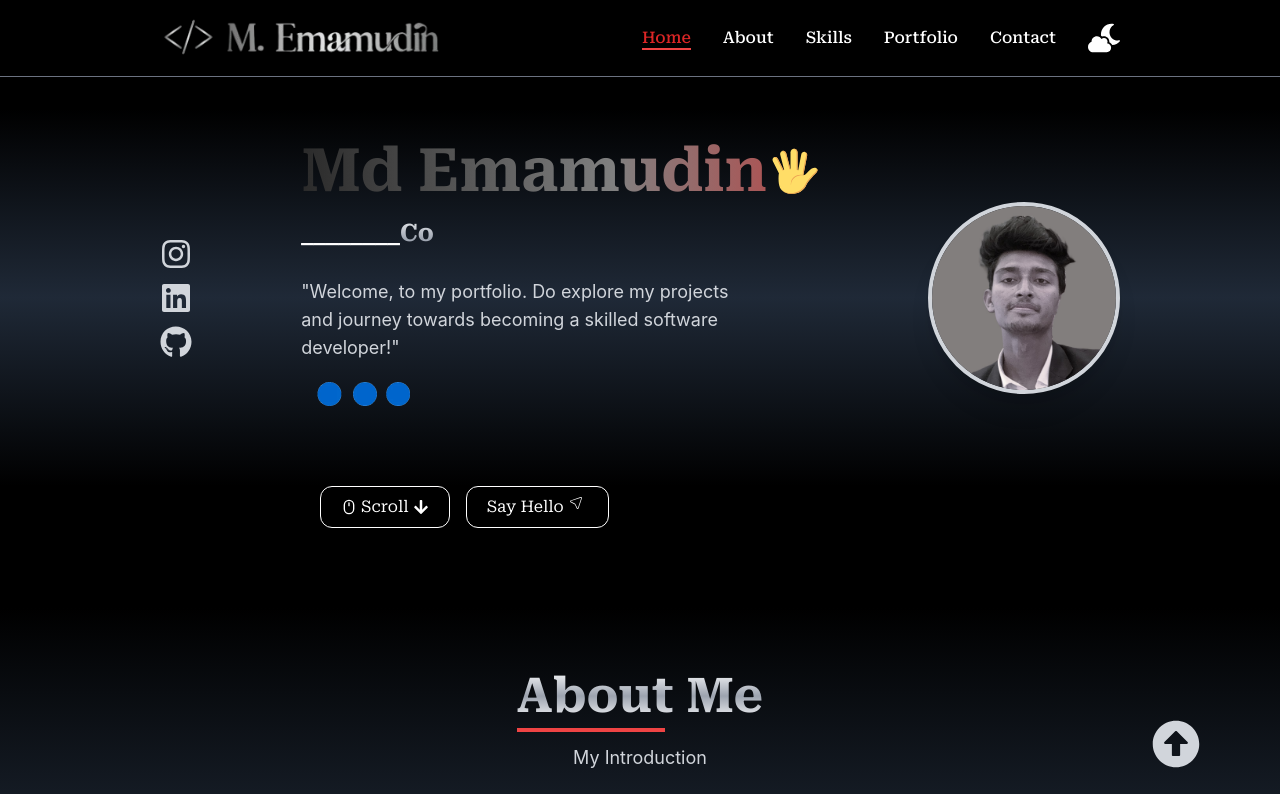
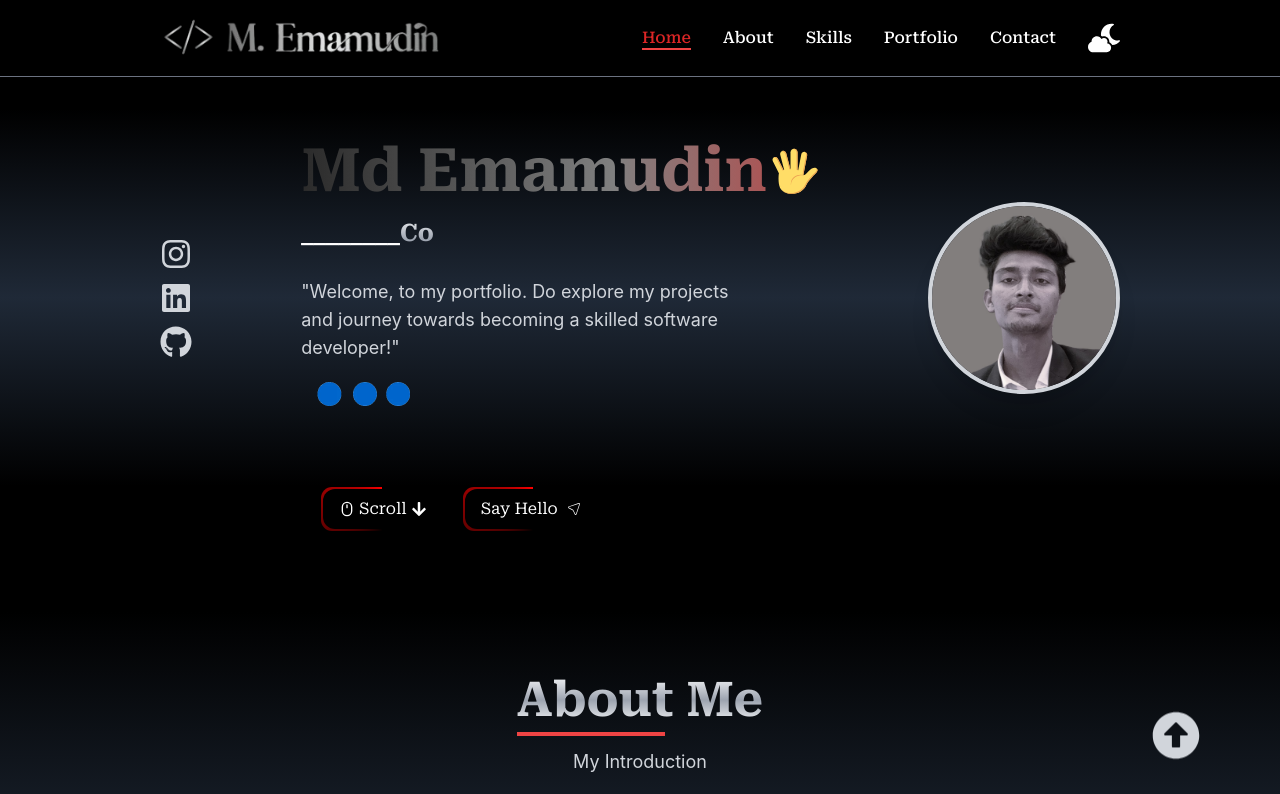
Before and after one commit to MdMassum/Portfolio, a React (Vite) app: page / in a window 1280 px wide. Shown: the top 794 px of the page. Built offline with nearby package versions, Linux system fonts and the light colour scheme; a web font is replaced by a local one.

Commit message:
updated resume and some ui

```diff
--- a/package.json
+++ b/package.json
@@ -10,6 +10,7 @@
     "preview": "vite preview"
   },
   "dependencies": {
+    "clsx": "^2.1.1",
     "emailjs": "^4.0.3",
     "emailjs-com": "^3.2.0",
     "framer-motion": "^12.5.0",
--- /dev/null
+++ b/src/components/AnimatedBorderButton.jsx
@@ -0,0 +1,49 @@
+import React from "react";
+import PropTypes from "prop-types";
+import clsx from "clsx";
+
+const AnimatedBorderButton = ({
+  children,
+  className = "",
+  onClick,
+  disabled = false,
+  innerBg = "bg-black dark:bg-transparent",
+}) => {
+  return (
+    <button
+      onClick={onClick}
+      disabled={disabled}
+      className={clsx(
+        "relative group flex justify-center items-center gap-1 px-0.5 py-0.5 rounded-xl text-white border border-transparent overflow-hidden transition-all duration-300 ease-in-out",
+        "hover:text-red-500 dark:hover:text-red-600",
+        className
+      )}
+    >
+      {/* Animated red border */}
+      <span className="absolute inset-[-50%] dark:bg-[conic-gradient(transparent,transparent,#ff0000)]  animate-spin z-0 " />
+
+      {/* Inner background masking the center */}
+      <span
+        className={clsx(
+          "absolute top-[2px] right-[2px] bottom-[2px] left-[2px] rounded-xl z-10",
+          innerBg
+        )}
+      />
+
+      {/* Content on top */}
+      <span className="flex items-center gap-1 z-20 px-4 py-2 rounded-xl bg-black group-hover:shadow-[0_0_10px_2px_red] dark:hover:bg-gradient-to-b from-gray-300 via-gray-50 to-gray-400">
+        {children}
+      </span>
+    </button>
+  );
+};
+
+AnimatedBorderButton.propTypes = {
+  children: PropTypes.node.isRequired,
+  className: PropTypes.string,
+  onClick: PropTypes.func,
+  disabled: PropTypes.bool,
+  innerBg: PropTypes.string, // to allow background override (e.g., "bg-white")
+};
+
+export default AnimatedBorderButton;
--- a/src/components/ScrollUp.jsx
+++ b/src/components/ScrollUp.jsx
@@ -13,7 +13,7 @@ function ScrollUp() {
       whileHover={{ scale: 1.1 }}
       whileTap={{ scale: 0.9 }}
     >
-      <FaArrowAltCircleUp className='w-12 h-12 text-gray-600 hover:text-black transition-transform transform hover:scale-110 dark:text-gray-300 hover:dark:text-white' />
+      <FaArrowAltCircleUp className='animate-bounce w-12 h-12 text-gray-600 hover:text-black transition-transform transform hover:scale-110 dark:text-gray-300 hover:dark:text-white' />
     </motion.a>
   );
 }
--- a/src/pages/About/AboutData.jsx
+++ b/src/pages/About/AboutData.jsx
@@ -5,6 +5,7 @@ import { SlBadge } from "react-icons/sl";
 import { RiFundsBoxLine } from "react-icons/ri";
 import { IoDocumentTextOutline } from "react-icons/io5";
 import resume from '../../assets/Resume_Emam.pdf';
+import AnimatedBorderButton from '../../components/AnimatedBorderButton';
 
 function AboutData() {
   const { ref, inView } = useInView({ triggerOnce: true, threshold: 0.3 });
@@ -88,10 +89,11 @@ function AboutData() {
         className='flex justify-center md:justify-start'
       >
         <a href={resume} download>
-          <button className='flex items-center gap-2 bg-black text-white py-2 px-4 rounded-xl hover:bg-gray-800 hover:text-red-600 dark:bg-white dark:text-black dark:hover:text-white dark:hover:bg-red-600'>
+
+          <AnimatedBorderButton>
             <span>Download CV</span>
             <IoDocumentTextOutline className='text-xl'/>
-          </button>
+          </AnimatedBorderButton>
         </a>
       </motion.div>
     </motion.div>
--- a/src/pages/Contact/Contact.jsx
+++ b/src/pages/Contact/Contact.jsx
@@ -5,6 +5,7 @@ import { CiLocationArrow1 } from "react-icons/ci";
 import emailjs from "emailjs-com";
 import { motion } from "framer-motion";
 import { useInView } from "react-intersection-observer";
+import AnimatedBorderButton from "../../components/AnimatedBorderButton";
 
 function Contact() {
   const [cred, setCred] = useState({ name: "", email: "", desc: "" });
@@ -98,7 +99,7 @@ function Contact() {
             <MdAttachEmail className="text-4xl text-red-500" />
             <span className="font-semibold text-lg dark:text-black">Email</span>
             <span className="text-gray-500 dark:text-gray-600">mdemamudin726@gmail.com</span>
-            <button className="flex justify-center items-center gap-1 mt-3 text-red-500 hover:text-red-700">
+            <button className="flex justify-center items-center gap-1 mt-3 text-red-500 hover:text-red-700 hover:underline">
               <a href="mailto:mdemamudin726@gmail.com?subject=Hello%20from%20your%20portfolio">
                 Write me
               </a>
@@ -122,7 +123,7 @@ function Contact() {
               href="https://wa.me/919973427703?text=Hello%20from%20your%20portfolio"
               target="_blank"
               rel="noopener noreferrer"
-              className="flex justify-center items-center gap-1 mt-3 text-green-600 hover:text-green-700"
+              className="flex justify-center items-center gap-1 mt-3 text-green-600 hover:text-green-700 hover:underline"
             >
               Message me <FaArrowRight />
             </a>
@@ -208,10 +209,10 @@ function Contact() {
             transition={{ duration: 0.5, delay: 1.5 }}
             className="flex justify-center md:justify-start items-center gap-2 flex-col md:flex-row"
           >
-            <button className="flex items-center gap-1 bg-black text-white py-2 px-4 rounded-xl hover:bg-gray-800 hover:text-red-500 dark:text-black dark:hover:bg-red-600 dark:hover:text-white dark:bg-white">
+            <AnimatedBorderButton>
               <span>Send Message</span>
               <CiLocationArrow1 className="text-xl" />
-            </button>
+            </AnimatedBorderButton>
             {success && (
               <span className="text-sm text-green-600 font-semibold dark:text-green-300">
                 Message Sent SuccessFully !!
--- a/src/pages/Home/Home.jsx
+++ b/src/pages/Home/Home.jsx
@@ -6,6 +6,7 @@ import profile from '../../assets/profile.jpg';
 import { LuMouse } from "react-icons/lu";
 import { FaArrowDown } from "react-icons/fa";
 import { CiLocationArrow1 } from 'react-icons/ci';
+import AnimatedBorderButton from '../../components/AnimatedBorderButton';
 
 function Home() {
     return (
@@ -62,16 +63,17 @@ function Home() {
           className='hidden md:flex gap-4 mx-80 mb-20 dark:bg-transparent'
         >
           <a href="#about">
-            <button className='flex justify-center items-center rounded-xl gap-1 px-5 py-2 hover:text-red-500 transition-all duration-300 ease-in-out dark:bg-transparent border border-white dark:text-white dark:hover:bg-white dark:hover:text-red-600'>
-                <LuMouse />
+            <AnimatedBorderButton>
+            <LuMouse />
                 <p>Scroll</p>
                 <FaArrowDown />
-            </button>
+            </AnimatedBorderButton>
           </a>
           <a href="#contact">
-          <button className='flex bg-black text-white py-2 px-5 rounded-xl hover:text-red-500 dark:bg-transparent dark:text-white border border-white dark:hover:bg-white dark:hover:text-red-600'>
-            Say Hello <CiLocationArrow1 className='bg-transparent mx-1' />
-          </button>
+            <AnimatedBorderButton>
+            <p>Say Hello</p>
+            <CiLocationArrow1 className='bg-transparent mx-1' />
+            </AnimatedBorderButton>
         </a>
         </motion.div>
       </motion.section>
```
Also changed, not shown: src/index.css (line endings or trailing spaces), 2 other files (tests, documents, lock files or other folders).
